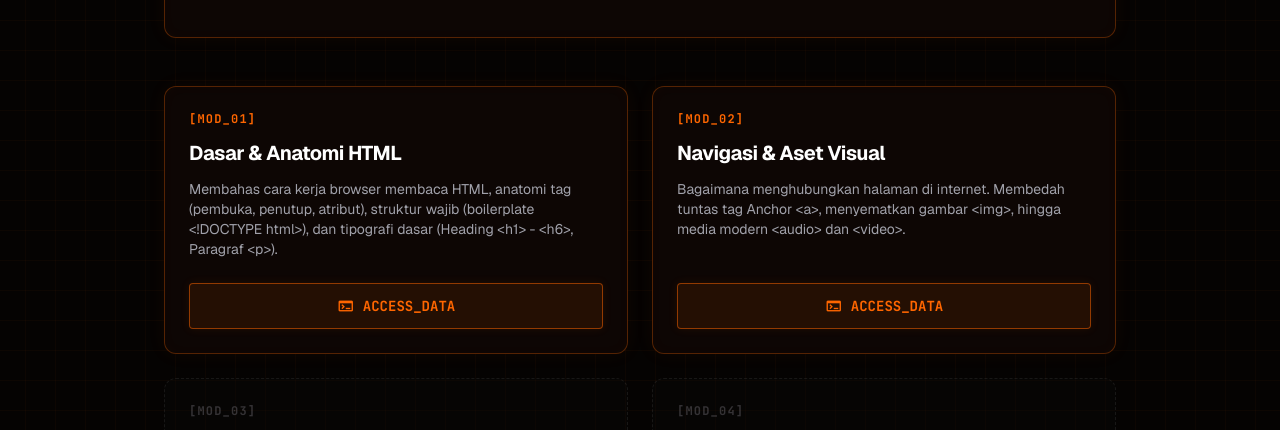
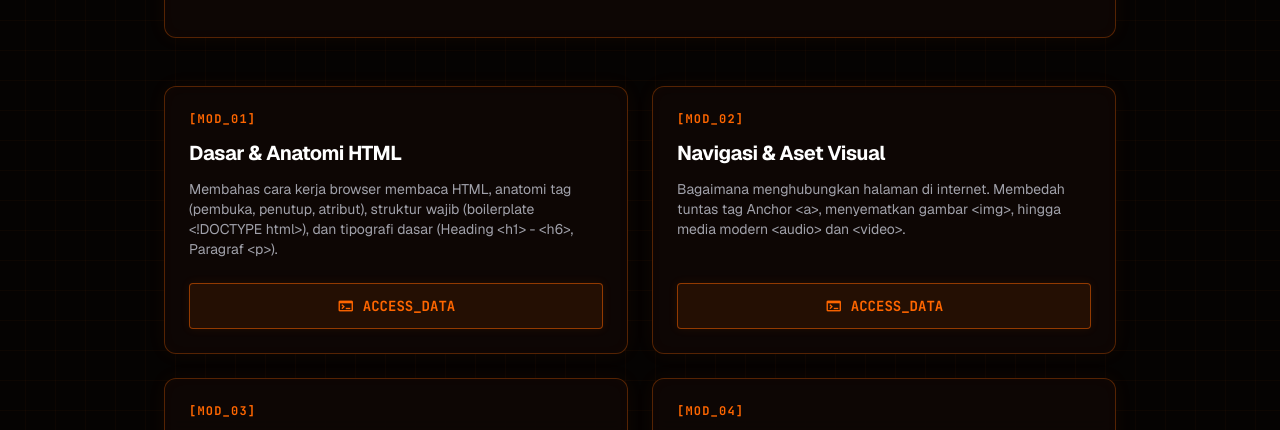
Before and after one commit to alifmhDev/html-modul, a plain HTML site: page index.html in a window 1280 px wide. Shown: the part 370-800 px from the top of the page. Drawn offline with nearby package versions, Linux system fonts and the light colour scheme.

Commit message:
Update index.html

```diff
--- a/index.html
+++ b/index.html
@@ -173,21 +173,21 @@
                 "title": "Manajemen Data Terstruktur",
                 "description": "Cara merapikan informasi. Membahas Unordered List &lt;ul&gt;, Ordered List &lt;ol&gt;, serta struktur pembuatan tabel data menggunakan &lt;table&gt;, &lt;tr&gt;, &lt;th&gt;, dan &lt;td&gt;.",
                 "url": "courslan-html-modul3-ppt.html",
-                "isLocked": true
+                "isLocked": false
             },
             {
                 "id": "MOD_04",
                 "title": "HTML Forms & Inputs",
                 "description": "Materi krusial untuk web dinamis. Membedah tag &lt;form&gt;, jenis &lt;input&gt;, dropdown &lt;select&gt;, dan eksekusi &lt;button&gt;.",
                 "url": "courslan-html-modul4-ppt.html",
-                "isLocked": true
+                "isLocked": false
             },
             {
                 "id": "MOD_05",
                 "title": "Semantic HTML5 & Meta Tags",
                 "description": "Praktik standar industri. Mengganti penggunaan &lt;div&gt; berlebihan dengan tag semantik. Membahas penggunaan &lt;meta&gt; tag untuk SEO Dasar.",
                 "url": "courslan-html-modul5-ppt.html",
-                "isLocked": true
+                "isLocked": false
             }
         ];
 
```
